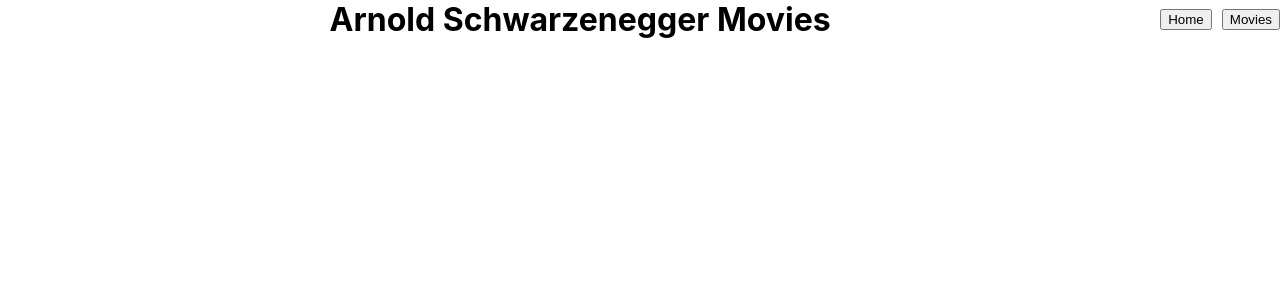
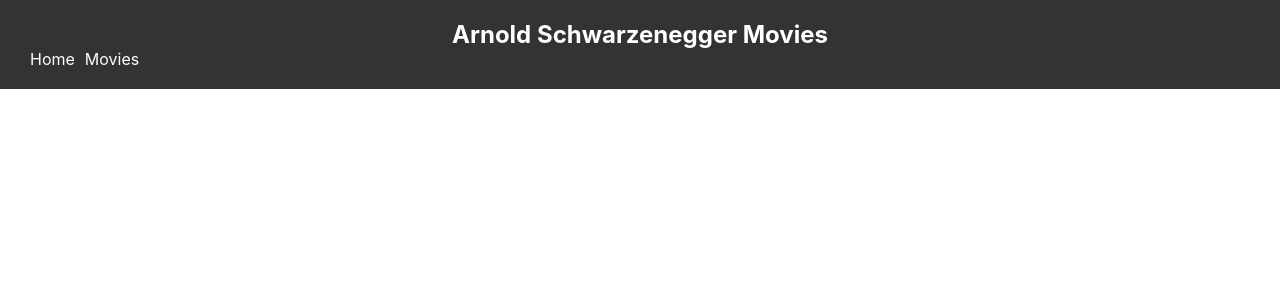
Before and after one commit to Kimichka/phase-2-react-project-frontend-github, a React (Create React App) app: page / in a window 1280 px wide. Shown: the top 300 px of the page. Built offline with nearby package versions, Linux system fonts and the light colour scheme.

Commit message:
Updates header and title

```diff
--- /dev/null
+++ b/src/components/Header.css
@@ -0,0 +1,29 @@
+.header {
+    display: flex;
+    justify-content: space-between;
+    align-items: center;
+    background-color: #333;
+    padding: 20px;
+    color: #fff;
+  }
+
+  .header-title {
+    font-size: 24px;
+    font-weight: bold;
+  }
+
+  .header-nav {
+    display: flex;
+  }
+
+  .header-link {
+    margin-left: 10px;
+    color: #fff;
+    text-decoration: none;
+  }
+
+  .header-link:first-child {
+    margin-left: 0;
+    margin-right: 10px;
+    margin-left: auto;
+  }
--- a/src/components/Header.js
+++ b/src/components/Header.js
@@ -10,19 +10,19 @@
   };
 
   return (
-    <nav className="navbar navbar-expand-lg navbar-light bg-light">
-
-      <div className="container-fluid">
-      <div className="navbar-title">
-
-          <span className="navbar-brand header-text">Arnold Schwarzenegger Movies</span>
-        </div>
-        <div className="navbar-buttons">
-          <button className="nav-link" onClick={handleHomeClick}>Home</button>
-          <button className="nav-link" onClick={() => setShowMovies(true)}>Movies</button>
-        </div>
+    <header className="header" style={{ backgroundColor: "#333", padding: "20px", color: "#fff" }}>
+      <div className="header-title" style={{ fontSize: "24px", fontWeight: "bold" }}>
+        Arnold Schwarzenegger Movies
       </div>
-    </nav>
+      <nav className="header-nav" style={{ display: "flex" }}>
+        <a href="#" className="header-link" style={{ marginLeft: "10px", color: "#fff", textDecoration: "none" }} onClick={handleHomeClick}>
+          Home
+        </a>
+        <a href="#" className="header-link" style={{ marginLeft: "10px", color: "#fff", textDecoration: "none" }} onClick={() => setShowMovies(true)}>
+          Movies
+        </a>
+      </nav>
+    </header>
   );
 }
 
```
